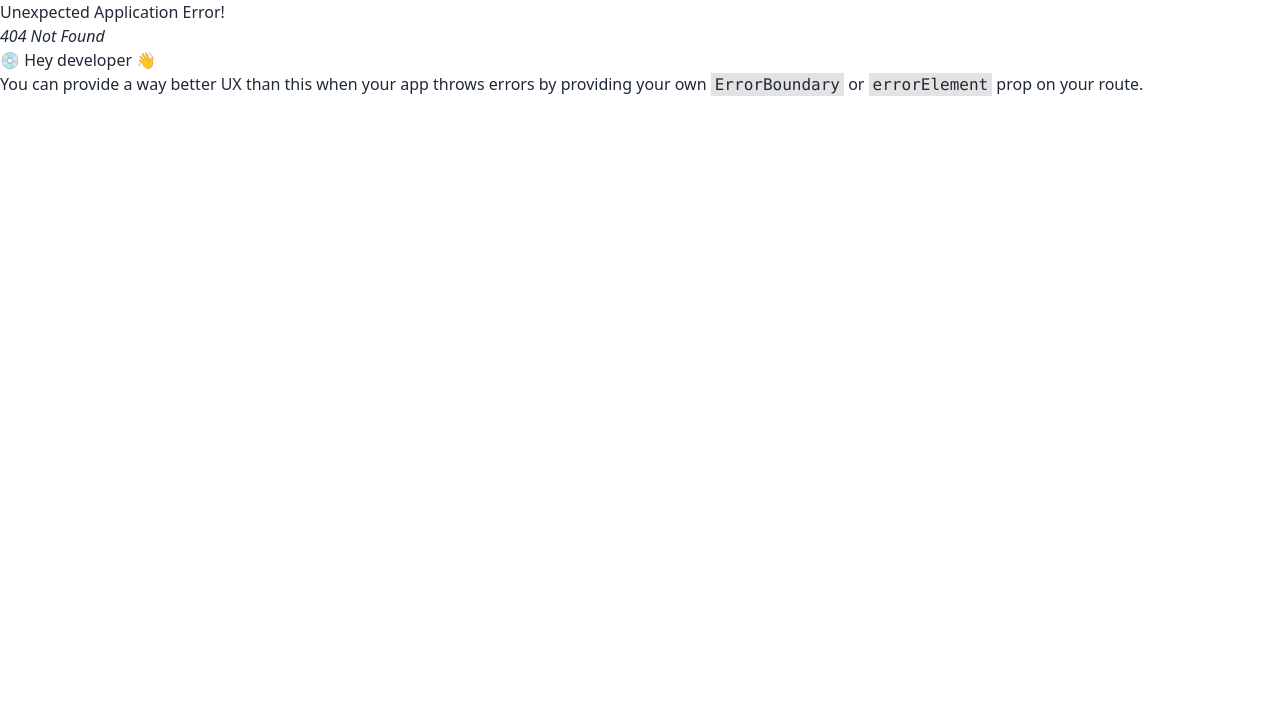
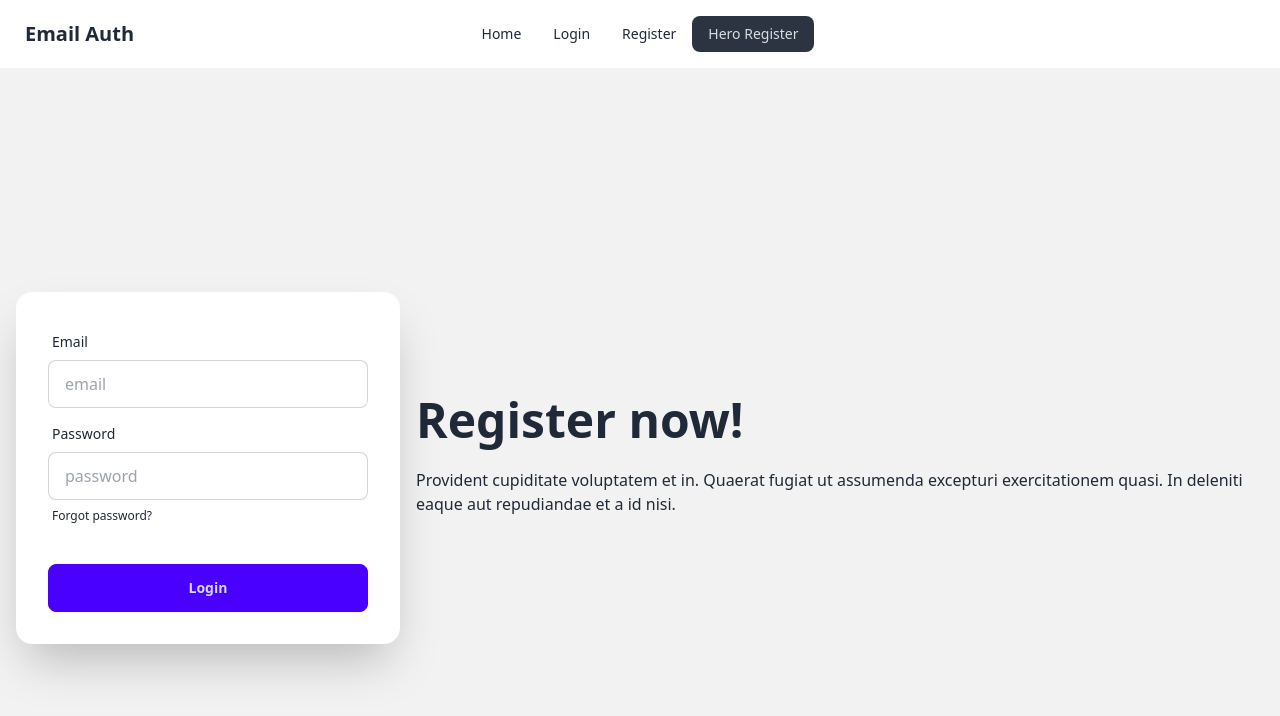
Before and after one commit to afrinbhuiyan/user-email-password-auth, a React (Vite) app: page /heroRegister in a window 1280 px wide. Before the commit this address had no page. Shown: the top 716 px of the page. Built offline with nearby package versions, Linux system fonts and the light colour scheme.

Commit message:
add the simple form, and deisyUI form

```diff
--- /dev/null
+++ b/src/__form__interactions.js
@@ -0,0 +1,4 @@
+/**
+ * 1. form ==> e.terget.[name of the input field].value
+ * 2.
+ */
--- a/src/components/Header/Header.jsx
+++ b/src/components/Header/Header.jsx
@@ -5,6 +5,7 @@
     <li><NavLink to={"/"} >Home</NavLink></li>
     <li><NavLink to={"/login"} >Login</NavLink></li>
     <li><NavLink to={"/register"} >Register</NavLink></li>
+    <li><NavLink to={"/heroRegister"} >Hero Register</NavLink></li>
     </>
     return (
         <div className="navbar bg-base-100">
--- /dev/null
+++ b/src/components/HeroRegister/HeroRegister.jsx
@@ -0,0 +1,49 @@
+
+const HeroRegister = () => {
+    const handleRegister = e => {
+        e.preventDefault();
+        console.log('from submitting')
+        const email = e.target.email.value;
+        const password = e.target.password.value;
+        console.log(email, password)
+    }
+    return (
+        <div>
+            <div className="hero bg-base-200 min-h-screen">
+                <div className="hero-content flex-col lg:flex-row-reverse">
+                    <div className="text-center lg:text-left">
+                        <h1 className="text-5xl font-bold">Register now!</h1>
+                        <p className="py-6">
+                            Provident cupiditate voluptatem et in. Quaerat fugiat ut assumenda excepturi exercitationem
+                            quasi. In deleniti eaque aut repudiandae et a id nisi.
+                        </p>
+                    </div>
+                    <div className="card bg-base-100 w-full max-w-sm shrink-0 shadow-2xl">
+                        <form onSubmit={handleRegister} className="card-body">
+                                <div className="form-control">
+                                    <label className="label">
+                                        <span className="label-text">Email</span>
+                                    </label>
+                                    <input type="email" placeholder="email" name="email" className="input input-bordered" required />
+                                </div>
+                                <div className="form-control">
+                                    <label className="label">
+                                        <span className="label-text">Password</span>
+                                    </label>
+                                    <input type="password" placeholder="password" name="password" className="input input-bordered" required />
+                                    <label className="label">
+                                        <a href="#" className="label-text-alt link link-hover">Forgot password?</a>
+                                    </label>
+                                </div>
+                                <div className="form-control mt-6">
+                                    <button className="btn btn-primary">Login</button>
+                                </div>
+                        </form>
+                    </div>
+                </div>
+            </div>
+        </div>
+    );
+};
+
+export default HeroRegister;
--- a/src/components/Register/Register.jsx
+++ b/src/components/Register/Register.jsx
@@ -1,8 +1,28 @@
 
 const Register = () => {
+    const handleRegister = e => {
+        e.preventDefault();
+        const email = e.target.email.value;
+        const password = e.target.password.value;
+        console.log(email, password)
+    }
     return (
         <div>
-            <h2 className="text-2xl">Please Register</h2>
+            <div className="mx-auto md:w-1/2">
+                <h2 className="text-2xl">Please Register</h2>
+                <form onSubmit={handleRegister} className="bg-white shadow-2xl rounded-lg p-10">
+                    <p class="label-text">Email</p>
+                    <br />
+                    <input className="w-3/4 mb-3 py-3 px-4 rounded-full border border-[#111111c9]" placeholder="Email Address" type="email" name="email" id="" />
+                    <br />
+                    <p class="label-text">Password</p>
+                    <br />
+                    <input className="w-3/4 mb-3 py-3 px-4 rounded-full border border-[#111111c9]" placeholder="password" type="password" name="password" id="" />
+                    <br />
+                    <input className="btn mt-4 bg-blue-400 w-3/4" type="submit" value="register" />
+                </form>
+            </div>
+
         </div>
     );
 };
--- a/src/main.jsx
+++ b/src/main.jsx
@@ -10,6 +10,7 @@
 import Home from './components/Home/Home.jsx';
 import Login from './components/Login/Login.jsx';
 import Register from './components/Register/Register.jsx';
+import HeroRegister from './components/HeroRegister/HeroRegister.jsx';
 const router = createBrowserRouter([
   {
     path: "/",
@@ -26,6 +27,10 @@
       {
         path: '/register',
         element: <Register></Register>
+      },
+      {
+        path: '/heroRegister',
+        element: <HeroRegister></HeroRegister>
       }
     ]
   },
```
